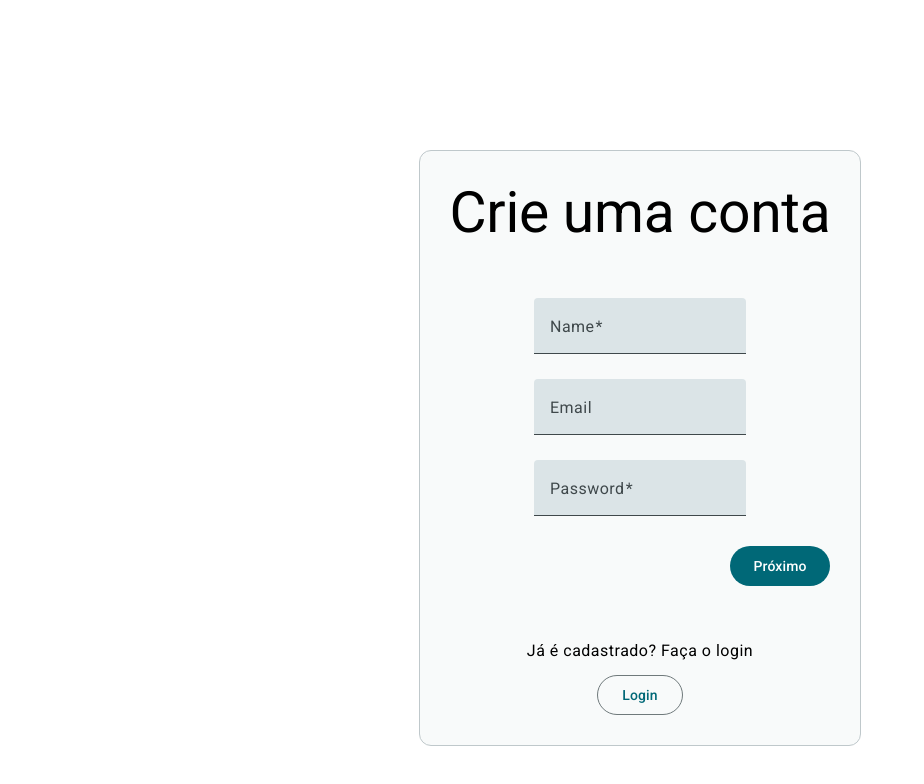
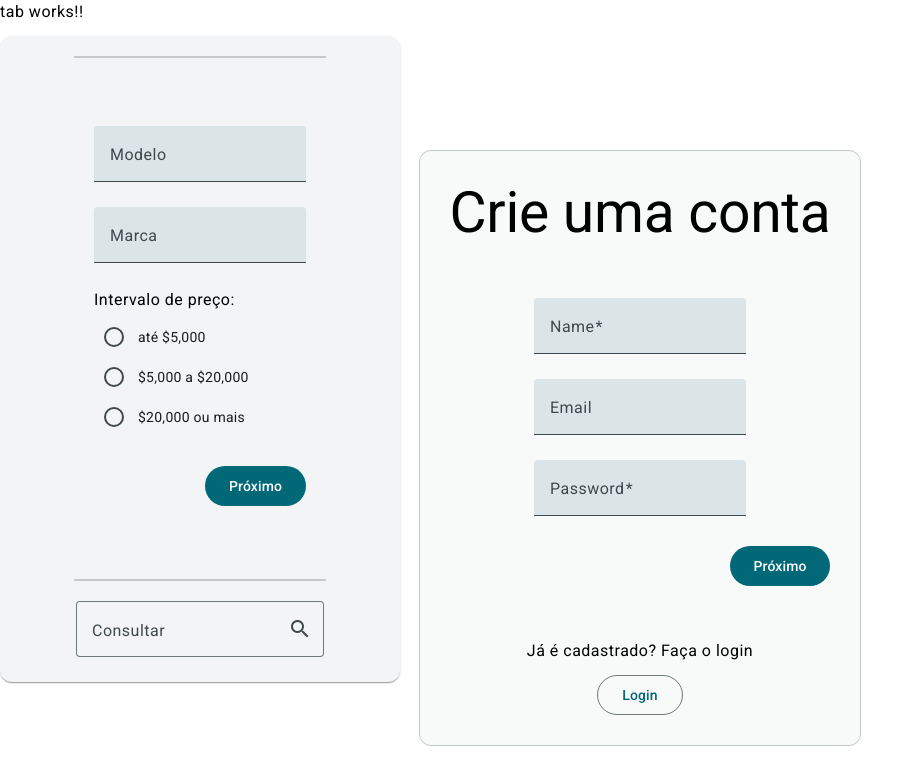
Before and after one commit to caioalrodrig/frontend.angular.jwrly, an Angular app: page /tab/search in a window 1280 px wide. Before the commit this address led to /. Shown: the top 784 px of the page, without its empty margins (0-924 px from the left). Built offline with nearby package versions, Linux system fonts and the light colour scheme.

Commit message:
feat: add a search-bar component in tab-search-form

```diff
--- a/src/app/app.routes.ts
+++ b/src/app/app.routes.ts
@@ -7,13 +7,13 @@ import { authGuard } from './shared/guards/auth.guard';
 export const routes: Routes = [
   { path: 'tab',
     loadChildren: () => import('./tab/tab.routes').then( t => t.routes ),
-    canActivate: [authGuard] },
+    /*canActivate: [authGuard]*/ },
   { path: 'home',
     loadChildren: () => import('./home/home.routes').then( m => m.routes ),
     canActivate: [authGuard]},
   { path: 'relogios',
     loadChildren: () => import('./relogio/relogio.routes').then( m => m.routes ),
-    /*canActivate: [authGuard]*/}
+    canActivate: [authGuard]}
 ];
 
 export const routing: ModuleWithProviders<RouterModule> = RouterModule.forRoot(routes);
--- /dev/null
+++ b/src/app/shared/search-bar/search-bar.component.html
@@ -0,0 +1,12 @@
+<form [formGroup]="formulario" (ngSubmit)="onSubmit()" class="form-group">
+  <mat-form-field appearance="outline" class="form-group">
+    <mat-label for="relogios" class="control-mat-label">Consultar</mat-label>
+    <input matInput type="text" [matAutocomplete]="auto" formControlName="relogios" id="relogio" placeholder="Título">
+    <mat-autocomplete #auto="matAutocomplete">
+      @for (option of ["Hi", "Hello", "Hey"]; track option) {
+        <mat-option [value]="option">{{option}}</mat-option>
+      }
+    </mat-autocomplete>
+    <mat-icon matSuffix>search</mat-icon>
+  </mat-form-field>
+</form>
--- /dev/null
+++ b/src/app/shared/search-bar/search-bar.component.ts
@@ -0,0 +1,34 @@
+import { Component } from '@angular/core';
+import { MatFormField, MatLabel } from '@angular/material/form-field';
+import { FormGroup, FormBuilder, ReactiveFormsModule, Validators } from "@angular/forms";
+import { MatInputModule } from '@angular/material/input';
+import { MatButtonModule } from '@angular/material/button';
+import { MatAutocompleteModule } from '@angular/material/autocomplete';
+import { MatIcon } from '@angular/material/icon';
+
+@Component({
+  selector: 'app-search-bar',
+  standalone: true,
+  imports: [ MatFormField, MatLabel, ReactiveFormsModule,
+    MatButtonModule, MatInputModule, MatAutocompleteModule,
+    MatIcon
+   ],
+  templateUrl: './search-bar.component.html',
+  styleUrl: './search-bar.component.scss'
+})
+export class SearchBarComponent {
+  formulario: FormGroup;
+
+  constructor(
+    private formBuilder: FormBuilder
+  ){
+    this.formulario = this.formBuilder.group({
+      relogios: [null]
+    });
+  }
+
+  onSubmit(){
+
+  }
+
+}
--- a/src/app/tab/tab-form/tab-form.component.html
+++ b/src/app/tab/tab-form/tab-form.component.html
@@ -1 +1,31 @@
-<p>Tab/search works</p>
+<mat-card>
+<hr>
+<form class="search-form" [formGroup]="formulario" (ngSubmit)="onSubmit()">
+  <br><br>
+  <mat-form-field class="form-group">
+      <mat-label for="model" class="control-mat-label">Modelo</mat-label>
+      <input matInput type="text" formControlName="model"
+        id="model" placeholder="Tag Heuer" >
+  </mat-form-field>
+
+  <mat-form-field class="form-group" #signInError>
+      <mat-label for="brand" class="control-mat-label">Marca</mat-label>
+      <input matInput type="brand" formControlName="brand"
+        id="brand" placeholder="Burbair">
+  </mat-form-field>
+  <label id="radio-group-label">Intervalo de preço:</label>
+  <mat-radio-group
+    formControlName="price"
+    aria-labelledby="watches-price-group-label"
+    class="radio-group">
+    <mat-radio-button value="under5000" class="radio-button">até $5,000</mat-radio-button>
+    <mat-radio-button value="5000to20000" class="radio-button">$5,000 a $20,000 </mat-radio-button>
+    <mat-radio-button value="over20000" class="radio-button">$20,000 ou mais</mat-radio-button>
+  </mat-radio-group> <br>
+
+  <button class="end" mat-flat-button type="submit">Próximo</button>
+  <br><br>
+</form>
+<hr>
+<app-search-bar></app-search-bar>
+</mat-card>
--- a/src/app/tab/tab-form/tab-form.component.scss
+++ b/src/app/tab/tab-form/tab-form.component.scss
@@ -1,16 +1,36 @@
 mat-card {
   max-width: 400px;
+  display: flex;
+  align-items: center;
 }
 
 mat-card-footer {
   padding: 16px;
 }
-mat-chip-set {
-  width: 200px;
 
-  & label {
-    opacity: 0.4;
-    font-size: small;
-    color: #FFFFFF;
+hr{
+  border: 1px solid #ababab93;
+  width: 250px;
+  margin: 20px 0;
+  position: relative;
+}
+
+form{
+  display: flex;
+  flex-direction: column;
+  align-items: start;
+
+  > * {
+    margin-bottom: 5px ;
+  }
+
+  & mat-radio-group.radio-group{
+    display: flex;
+    flex-direction: column;
   }
 }
+
+button{
+  width: fit-content;
+  align-self: flex-end;
+}
--- a/src/app/tab/tab-form/tab-form.component.ts
+++ b/src/app/tab/tab-form/tab-form.component.ts
@@ -6,6 +6,10 @@ import { MatCardModule } from '@angular/material/card';
 import { MatChipsModule } from '@angular/material/chips';
 import { MatInputModule } from '@angular/material/input';
 import { MatSelectModule } from '@angular/material/select';
+import { MatFormField } from '@angular/material/select';
+import { MatButtonModule } from '@angular/material/button';
+import { MatRadioModule } from '@angular/material/radio';
+import { SearchBarComponent } from '../../shared/search-bar/search-bar.component';
 
 @Component({
   selector: 'app-tab-detalhe',
@@ -13,7 +17,8 @@ import { MatSelectModule } from '@angular/material/select';
   imports: [ MatCardModule, MatChipsModule,
     CommonModule, ReactiveFormsModule,
     MatProgressBarModule, MatSelectModule,
-    MatInputModule
+    MatInputModule, MatFormField, MatButtonModule,
+    MatRadioModule, SearchBarComponent
   ],
   // changeDetection: ChangeDetectionStrategy.OnPush,
   templateUrl: './tab-form.component.html',
@@ -21,6 +26,20 @@ import { MatSelectModule } from '@angular/material/select';
 })
 
 export class TabFormComponent{
+  formulario: FormGroup;
 
 
+  constructor(
+    private formBuilder: FormBuilder
+  ){
+    this.formulario = this.formBuilder.group({
+      model: [null],
+      brand: [null],
+      price: [null]
+    });
+  }
+
+  onSubmit(){
+    console.log(this.formulario.controls);
+  }
 }
--- a/src/styles.scss
+++ b/src/styles.scss
@@ -31,3 +31,17 @@ app-root {
   display: flex;
   flex-direction: column;
 }
+
+form{
+  display: flex;
+  flex-direction: column;
+  align-items: center;
+
+  > * {
+    margin-bottom: 5px ;
+  }
+}
+
+button{
+  width: fit-content;
+}
```
Also changed, not shown: src/app/tab/tab-form/tab-form.service.ts (+10 -11 lines), src/app/shared/search-bar/search-bar.component.scss (added), 1 other file (tests, documents, lock files or other folders).
